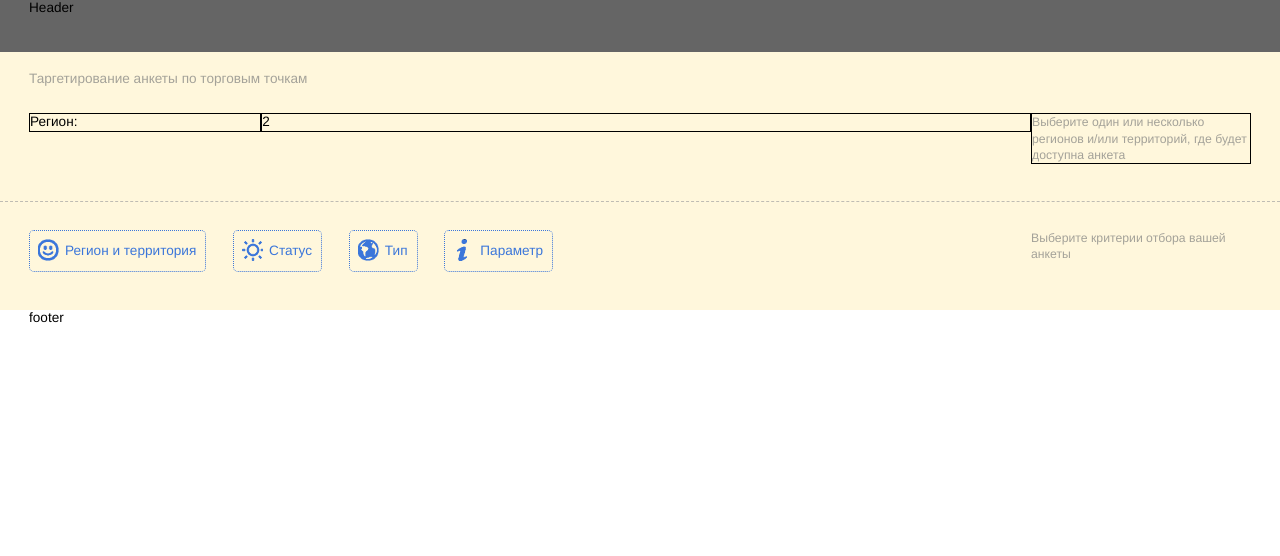
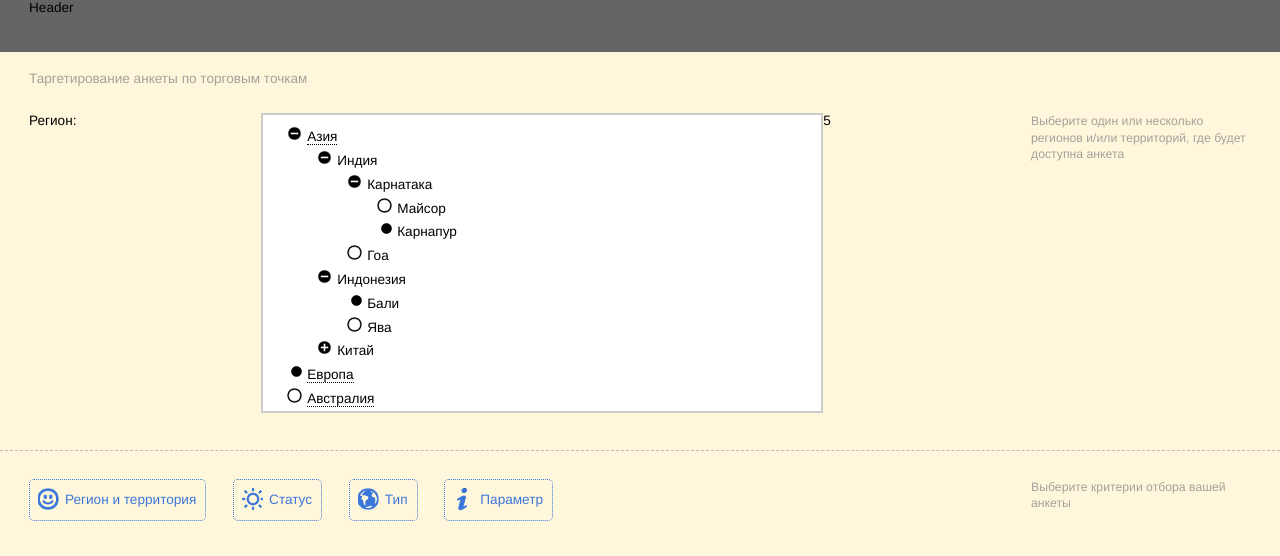
Before and after one commit to MaryGorshkova/SuperAgentWeb, a plain HTML site: page source/index.html in a window 1280 px wide. Shown: the top 556 px of the page. Drawn offline with Linux system fonts and the light colour scheme.

Commit message:
list hardcode

```diff
--- a/source/index.html
+++ b/source/index.html
@@ -14,7 +14,36 @@
 
 		<div class="section">
 			<div class="cols header">Регион:</div>
-			<div class="cols select">2</div>
+			<div class="cols select">
+				<div class="list_container">
+					<ul class="lvl1">
+						<li><span><img class="hide_childs" src="images/empty.png"><span class="underlined">Азия</span></span>
+							<ul class="lvl2">
+								<li><span><img class="hide_childs" src="images/empty.png">Индия</span>
+									<ul class="lvl3"><li><span><img class="hide_childs" src="images/empty.png">Карнатака</span>
+										<ul class="lvl4">
+											<li></li><span><img class="selectable" src="images/empty.png">Майсор</span>
+											<li></li><span><img class="selected" src="images/empty.png">Карнапур</span>
+										</ul>
+									</li>
+									<li></li><span><img class="selectable" src="images/empty.png">Гоа</span>
+								</ul>
+								</li>
+								<li><span><img class="hide_childs" src="images/empty.png">Индонезия</span>
+									<ul class="lvl3">
+										<li></li><span><img class="selected" src="images/empty.png">Бали</span>
+										<li></li><span><img class="selectable" src="images/empty.png">Ява</span>
+									</ul>
+								</li>
+								<li></li><span><img class="show_childs" src="images/empty.png">Китай</span>
+							</ul>
+						</li>
+						<li></li><span><img class="selected" src="images/empty.png"><span class="underlined">Европа</span></span>
+						<li></li><span><img class="selectable" src="images/empty.png"><span class="underlined">Австралия</span></span>
+					</ul>
+				</div>
+			</div>
+			<div class="cols delete_btn">5</div>
 			<div class="cols notation">Выберите один или несколько регионов и/или территорий, где будет доступна анкета</div>
 		</div>
 
--- a/source/styles/sass/main.scss
+++ b/source/styles/sass/main.scss
@@ -72,9 +72,12 @@ div{
 	font-size: 0.9em;
 }
 
+h4{
+	font-weight: normal;
+}
+
 .legend{
 	color: #a4a299;
-	font-weight: normal;
 }
 
 #options{
--- a/source/styles/sass/sections.scss
+++ b/source/styles/sass/sections.scss
@@ -8,26 +8,28 @@
 	float: left;
 	margin: 0;
 	padding: 0;
-	border: #000 solid 1px;
 }
 
 .header{
 	width: 19%;
 }
 
-	.select{
-		width: 63%;
+.delete_btn{
+	width: 17%;
 }
 
-	.notation{
-
+.select{
+	width: 46%;
 }
 
-h4{
-
-	font-weight: normal;
+.list_container{
+	max-height: 300px;
+	background:#fff;
+	list-style-position: inside;
+	padding: 10px;
+	border: 2px solid #cccccb;
+	overflow: auto;
 }
-
 
 .region_sel{
 	background: #fff;
@@ -37,3 +39,40 @@ h4{
 	top: 8px;
 	left: 8px;
 }
+
+ul{
+	line-height: 1.75;
+	list-style: none;
+
+	span img{
+		height: 15px;
+		width: 15px;
+		background: url('../images/list_sprite.png') no-repeat;
+		margin-right: 5px;
+	}
+
+}
+
+.show_childs{ background-position: -28px 0; };
+.hide_childs{ background-position: -43px 0; };
+.selectable{ background-position: -13px 0; };
+.selected{ background-position: 2px 0; };
+
+.underlined{
+	border-bottom: 1px dotted #000;
+}
+
+.lvl1{
+	margin-left: 14px;
+}
+
+.lvl2{
+	margin-left: 30px;}
+
+.lvl3{
+	margin-left: 30px;
+}
+
+.lvl4{
+	margin-left: 30px;
+}
```
Also changed, not shown: source/images/list_sprite.png (added), source/styles/sections.css, source/styles/style.css. Lines whose indentation alone changed are shown as unchanged.
